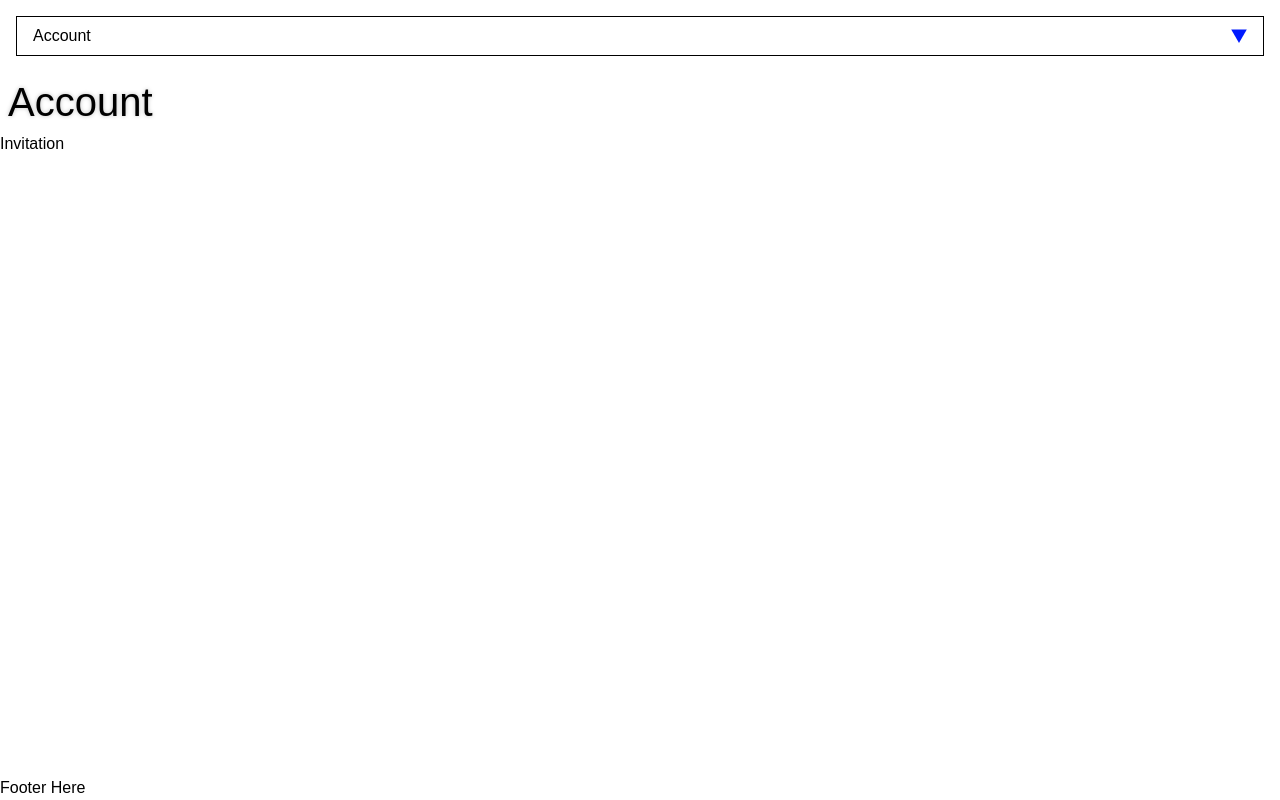
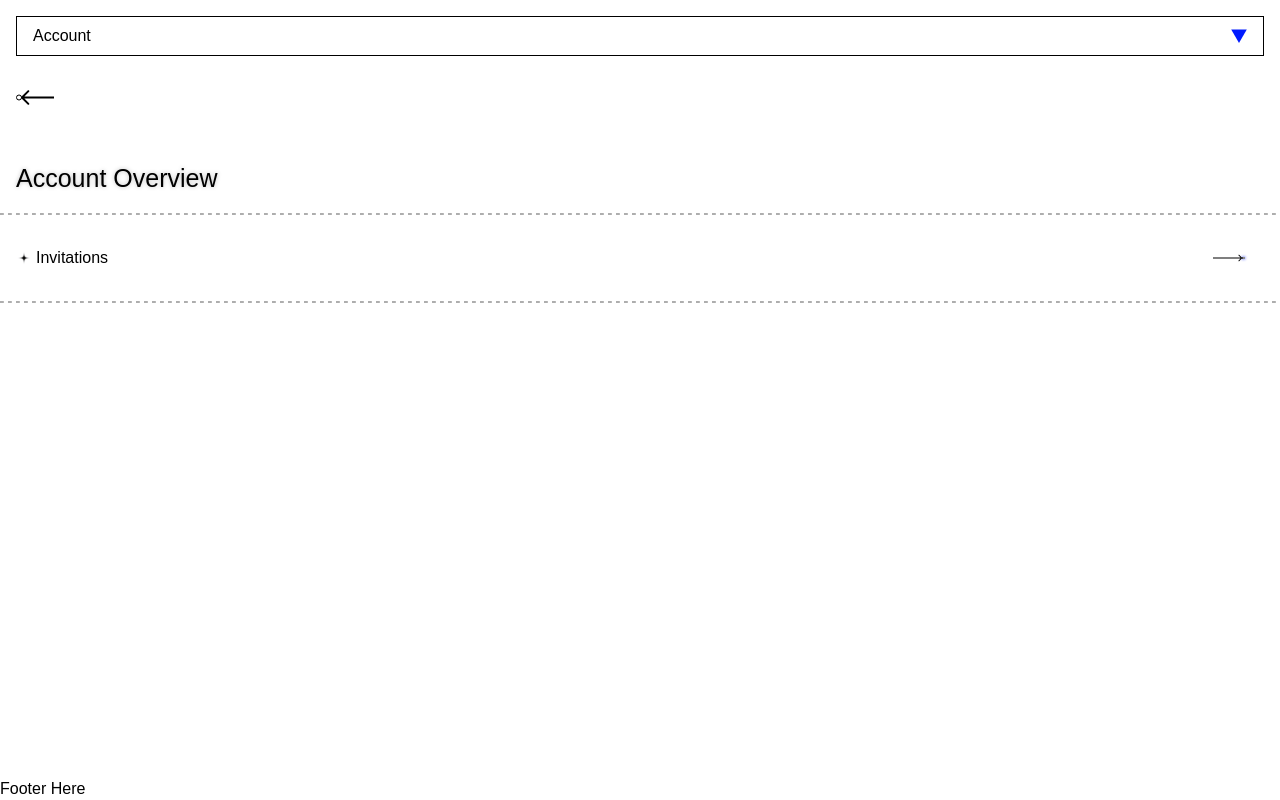
Before and after one commit to outputfield/outputfield_deprecated, a Next.js app: page /account in a window 1280 px wide. Built offline with nearby package versions, Linux system fonts and the light colour scheme; no server answers.

Commit message:
Account page style Replace Home page with Loading and redirect to /artists

```diff
--- a/pages/account/index.tsx
+++ b/pages/account/index.tsx
@@ -4,28 +4,68 @@ import Layout from '../../components/layout'
 import Head from 'next/head'
 import { useUser } from '../../lib/useUser'
 import Link from 'next/link'
+import Image from 'next/image'
+import DashedDivider from '../../components/dashedDivider'
+import { useRouter } from 'next/router'
 
-// - - - HELPER FNs - - -
-
-// - - - - - - -
+const ACCOUNT_LINKS = [
+  { title: 'Invitations', href: '/account/invitation' }
+]
 
 /**
  *  Account
  */
 const Account = () => {
   useUser({ redirectTo: '/', redirectIfFound: true })
+  const router = useRouter()
 
   return (
     <Layout>
       <Head>
         <title>My Account | Output Field</title>
       </Head>
-      <h1 className='glow-black text-[40px] ml-2'>
-        Account
-      </h1>
+      <div className="p-4">
+        <button onClick={() => router.back()}>
+          <Image src='/arrowCircleLg.svg' width='38' height='6' alt='back' />
+        </button>
+        <h1 className={`
+          text-xl
+          glow-black
+          mt-12
+          `}>
+        Account Overview
+        </h1>
+      </div>
       <ul>
-        <li><Link href="/account/invitation">Invitation</Link></li>
+        {ACCOUNT_LINKS.map(({ title, href }) => (
+          <li key={href}>
+            <DashedDivider />
+            <Link href={href}  className="flex py-8 w-full justify-between">
+              <span className='flex pl-4'>
+                <Image
+                  src='/fourpointstar.svg'
+                  width='16'
+                  height='16'
+                  alt=''
+                  className='mr-1'
+                />
+                <h3 className="text-md">
+                  {title}
+                </h3>
+              </span>
+              <Image
+                src='/arrowCircle.svg'
+                height='3'
+                width='35'
+                alt=''
+                className='mr-8'
+              />
+            </Link>
+          </li>
+        ))}
       </ul>
+      <DashedDivider />
+
     </Layout>
   )
 }
--- a/pages/account/invitation.tsx
+++ b/pages/account/invitation.tsx
@@ -93,14 +93,15 @@ const Invitation: React.FC<Props> = ({ invites, url }) => {
       </Head>
       <div className="p-4">
         <button onClick={() => router.back()}>
-          <Image src='/backArrowLg.svg' width='38' height='6' alt='back' /></button>
+          <Image src='/arrowCircleLg.svg' width='38' height='6' alt='back' />
+        </button>
         <h1 className={`
-        text-xl
-        glow-black
-        ml-2
-        mt-12
-        `}>
-        Nominate an Artist
+          text-xl
+          glow-black
+          mt-12
+          `}
+        >
+          Nominate an Artist
         </h1>
       </div>
       <Divider />
--- a/pages/index.js
+++ /dev/null
@@ -1,57 +0,0 @@
-import React from 'react'
-import Layout from '../components/layout'
-import { useUser } from '../lib/useUser'
-
-const Home = () => {
-  const user = useUser()
-
-  return (
-    <Layout>
-      <h1 className="text-3xl font-bold underline">Home</h1>
-
-      <p>Steps to test this authentication example:</p>
-
-      <ol>
-        <li>Click Login and enter an email.</li>
-        <li>
-          You{'&apos'}ll be redirected to Home. Click on Profile, notice how your
-          session is being used through a token stored in a cookie.
-        </li>
-        <li>
-          Click Logout and try to go to Profile again. You{'&apos'}ll get redirected to
-          Login.
-        </li>
-      </ol>
-
-      <p>
-        To learn more about Magic, visit their{' '}
-        <a
-          href="https://docs.magic.link/"
-          target="_blank"
-          rel="noopener noreferrer">
-          documentation
-        </a>
-        .
-      </p>
-
-      {user && (
-        <>
-          <p>Currently logged in as:</p>
-          <pre>{JSON.stringify(user, null, 2)}</pre>
-        </>
-      )}
-
-      <style jsx>{`
-        li {
-          margin-bottom: 0.5rem;
-        }
-        pre {
-          white-space: pre-wrap;
-          word-wrap: break-word;
-        }
-      `}</style>
-    </Layout>
-  )
-}
-
-export default Home
--- /dev/null
+++ b/pages/index.tsx
@@ -0,0 +1,38 @@
+import { useRouter } from 'next/router'
+import React, { useLayoutEffect } from 'react'
+import { useUser } from '../lib/useUser'
+
+const Home = () => {
+  const user = useUser()
+  const router = useRouter()
+
+  useLayoutEffect(() => {
+    router.replace('/artists'), []
+  }, [])
+
+  return (
+    <div className='flex flex-col text-center'>
+
+      Loading...
+
+      {user && (
+        <>
+          <p>Currently logged in as:</p>
+          <pre>{JSON.stringify(user, null, 2)}</pre>
+        </>
+      )}
+
+      <style jsx>{`
+        li {
+          margin-bottom: 0.5rem;
+        }
+        pre {
+          white-space: pre-wrap;
+          word-wrap: break-word;
+        }
+      `}</style>
+    </div>
+  )
+}
+
+export default Home
```
Also changed, not shown: public/arrowCircle.svg (added), public/arrowCircleLg.svg (renamed from public/backArrowLg.svg).
